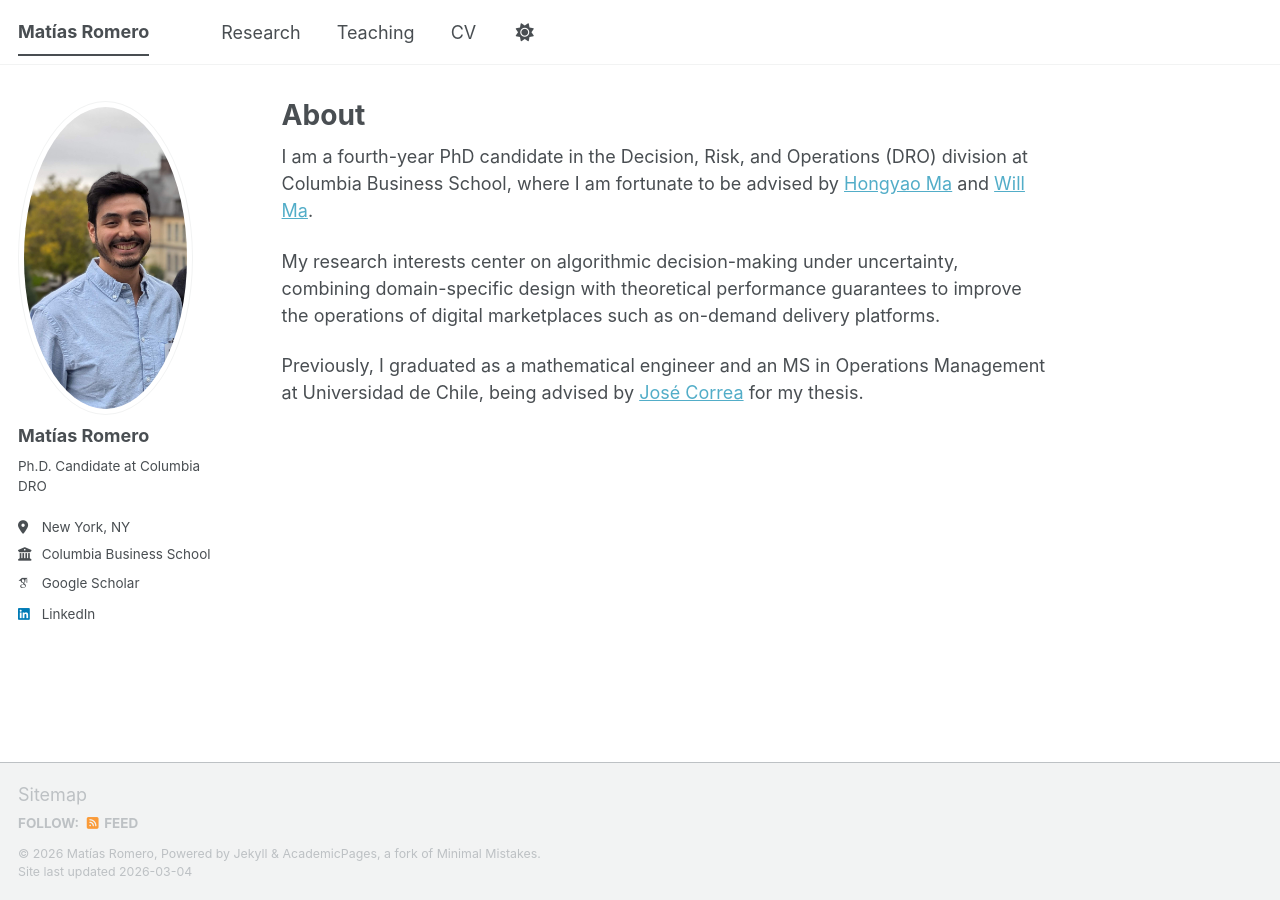
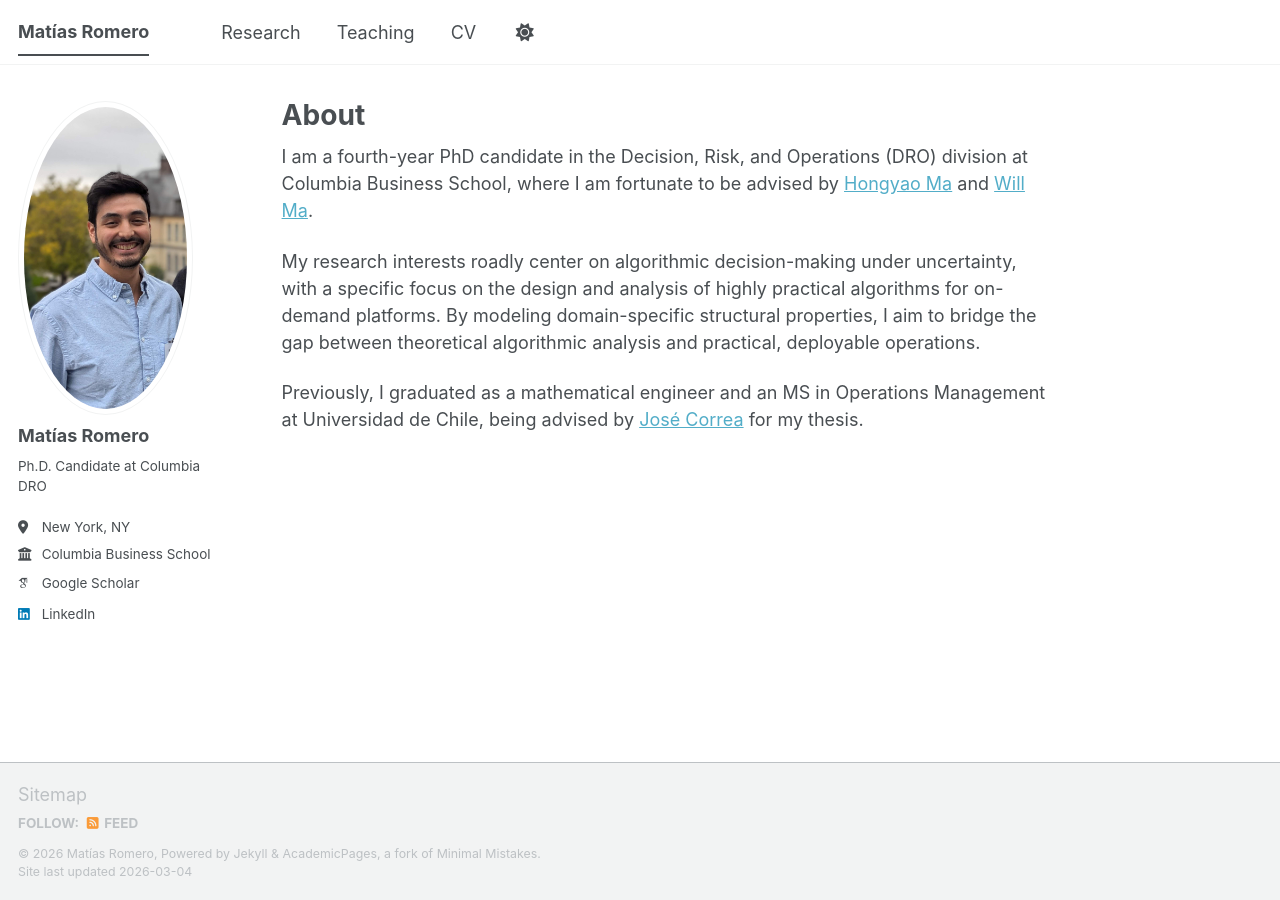
Before and after one commit to MatiRomero/MatiRomero.github.io, a Jekyll site: the page built from _pages/about.md, in a window 1280 px wide. Built offline with Jekyll 4.4.1, drawn with Linux system fonts in a browser that asks for light colours; some web fonts are replaced; a script bundle is joined from its source files by our own code; library files that are not in the unit come from our copies.

Commit message:
Revise research interests description on about page
Updated the description of research interests to emphasize the focus on practical algorithms for on-demand platforms and the integration of theoretical analysis with real-world applications.

```diff
--- a/_pages/about.md
+++ b/_pages/about.md
@@ -9,6 +9,6 @@ redirect_from:
 
 I am a fourth-year PhD candidate in the Decision, Risk, and Operations (DRO) division at Columbia Business School, where I am fortunate to be advised by [Hongyao Ma](https://www.hongyaoma.com/) and [Will Ma](https://www.columbia.edu/~wm2428/).
 
-My research interests center on algorithmic decision-making under uncertainty, combining domain-specific design with theoretical performance guarantees to improve the operations of digital marketplaces such as on-demand delivery platforms.
+My research interests roadly center on algorithmic decision-making under uncertainty, with a specific focus on the design and analysis of highly practical algorithms for on-demand platforms. By modeling domain-specific structural properties, I aim to bridge the gap between theoretical algorithmic analysis and practical, deployable operations.
 
 Previously, I graduated as a mathematical engineer and an MS in Operations Management at Universidad de Chile, being advised by [José Correa](https://www.dii.uchile.cl/~jcorrea/) for my thesis.
```
